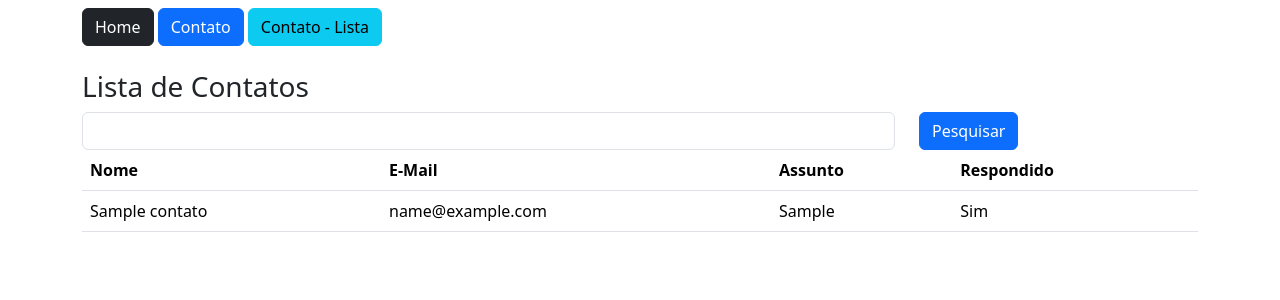
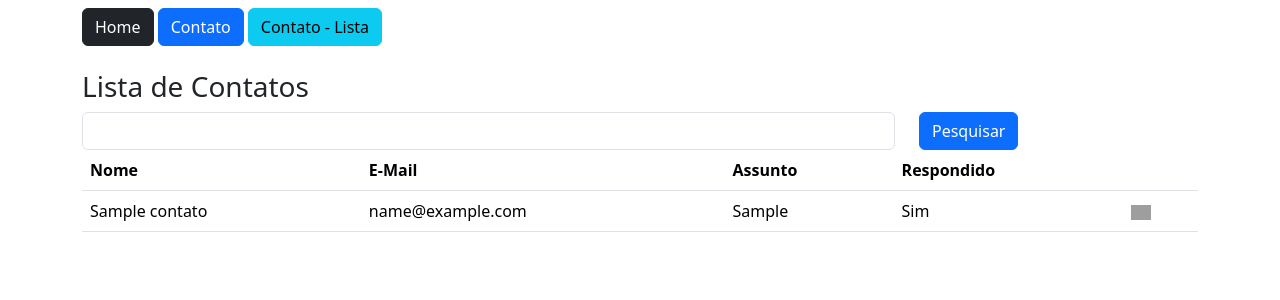
Before and after one commit to Ivysonin/Flask_exercise, a Flask app: page /contato/lista/ in a window 1280 px wide. Shown: the top 300 px of the page. Run offline with Flask 3, Linux system fonts and the light colour scheme; tables that the repository leaves empty hold one stand-in row (values such as "Sample post"); grey boxes are pictures that could not be loaded.

Commit message:
colocando um link com imagem na "tabela" da lista de contatos

```diff
--- a/app/templates/contato_lista.html
+++ b/app/templates/contato_lista.html
@@ -24,6 +24,7 @@
                             <th>E-Mail</th>
                             <th>Assunto</th>
                             <th>Respondido</th>
+                            <th></th>
                         </tr>
                     </thead>
 
@@ -40,6 +41,7 @@
                                         Sim
                                     {% endif %}
                                 </td>
+                                <td><a href="{{ url_for('contatoDetail', id=linha.id) }}"> <img src="{{ url_for('static', filename='img/btn_seta.png') }}" style="width: 20px;" ></a></td>
                             </tr>
                         {% endfor %}
                     </tbody>
```
